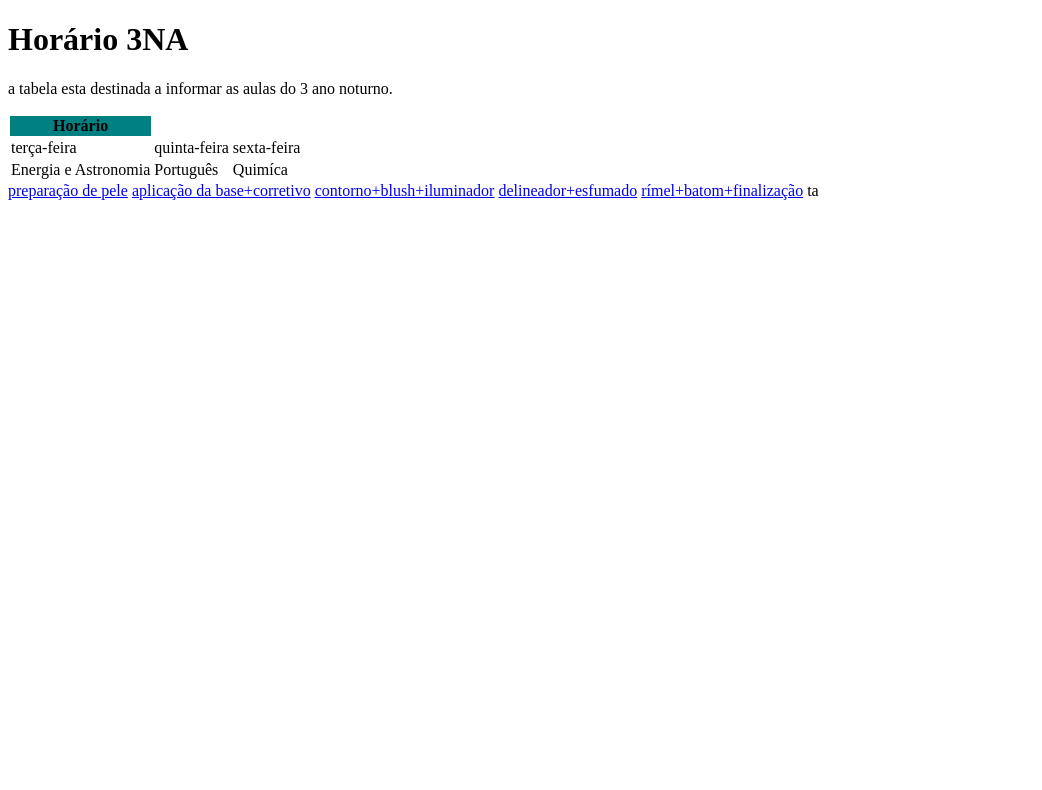
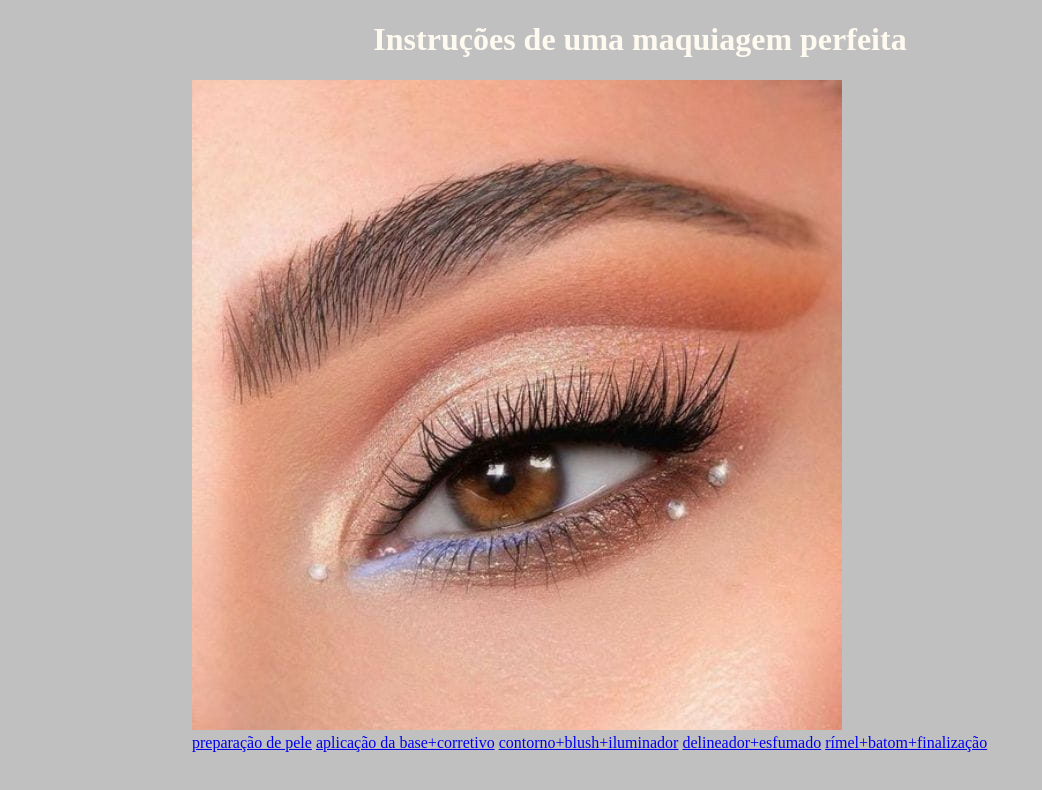
Before and after one commit to marianagoes/cemca, a plain HTML site: page index.html in a window 1280 px wide. Shown: the whole page, without its empty margins (0-1042 px from the left). Drawn offline with Linux system fonts and the light colour scheme.

Commit message:
Add files via upload

```diff
--- a/index.html
+++ b/index.html
@@ -4,28 +4,30 @@
     <meta charset="UTF-8">
     <meta http-equiv="X-UA-Compatible" content="IE=edge">
     <meta name="viewport" content="width=device-width, initial-scale=1.0">
-    <title>Mariana</title>
-    <link rel="stylesheet" href="estilo.css">
+    <title>Make</title>
+    <style>
+        body{
+            background-color: silver;
+            color: black;
+            margin-left:15%;
+            margin-right:15%;
+            text-align: justify;
+       }
+       h1{
+        text-align: center;
+        color: floralwhite;
+        font-family: 'Times New Roman', Times, serif;
+       }
+
+    </style>
 </head>
 <body>
- <h1>Horário 3NA</h1>
- <p>a tabela esta destinada a informar as aulas do 3 ano noturno.</p>
- <table>
-    <th>Horário</th>
-    <tr>
-        <td>terça-feira</td><td>quinta-feira</td><td>sexta-feira</td>
-
-    </tr>
-    <tr>
-        <td>Energia e Astronomia</td><td>Português</td><td>Quimíca</td>
-
-    </tr>
-
- </table>
+ <h1>Instruções de uma maquiagem perfeita</h1>
+ <img src="make.jpg" alt="maquiagem"> <br>
  <a href="preparação de pele.html">preparação de pele</a>
  <a href="aplicação da base+corretivo.html">aplicação da base+corretivo</a>
  <a href="contorno+blush+iluminador.html">contorno+blush+iluminador</a>
  <a href="delineador+esfumado.html">delineador+esfumado</a>
- <a href="rímel+btom+finalização.html">rímel+batom+finalização</a>                                                                                                                                                                                                                                                                                                                                                                                                                                                                                                                                                                                                                                                                                                                                             ta
+ <a href="rímel+btom+finalização.html">rímel+batom+finalização</a>
 </body>
 </html>
```
Also changed, not shown: make.jpg (added).
